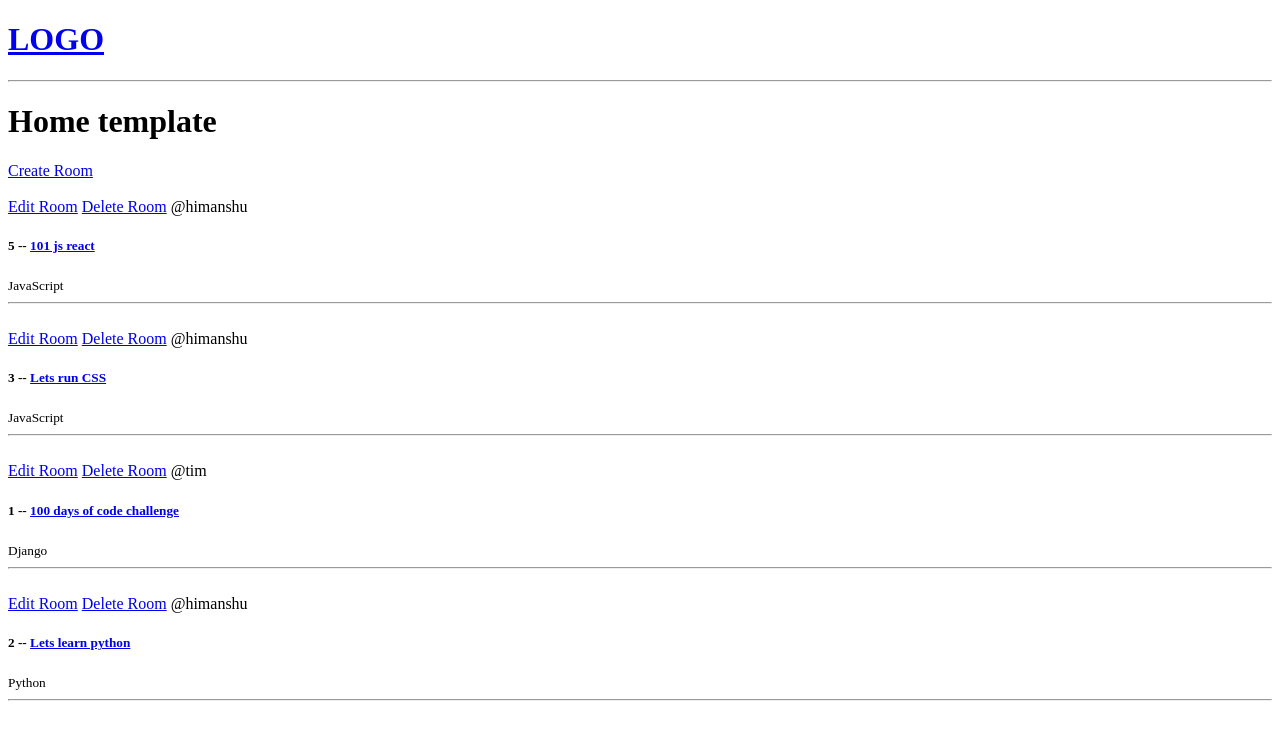
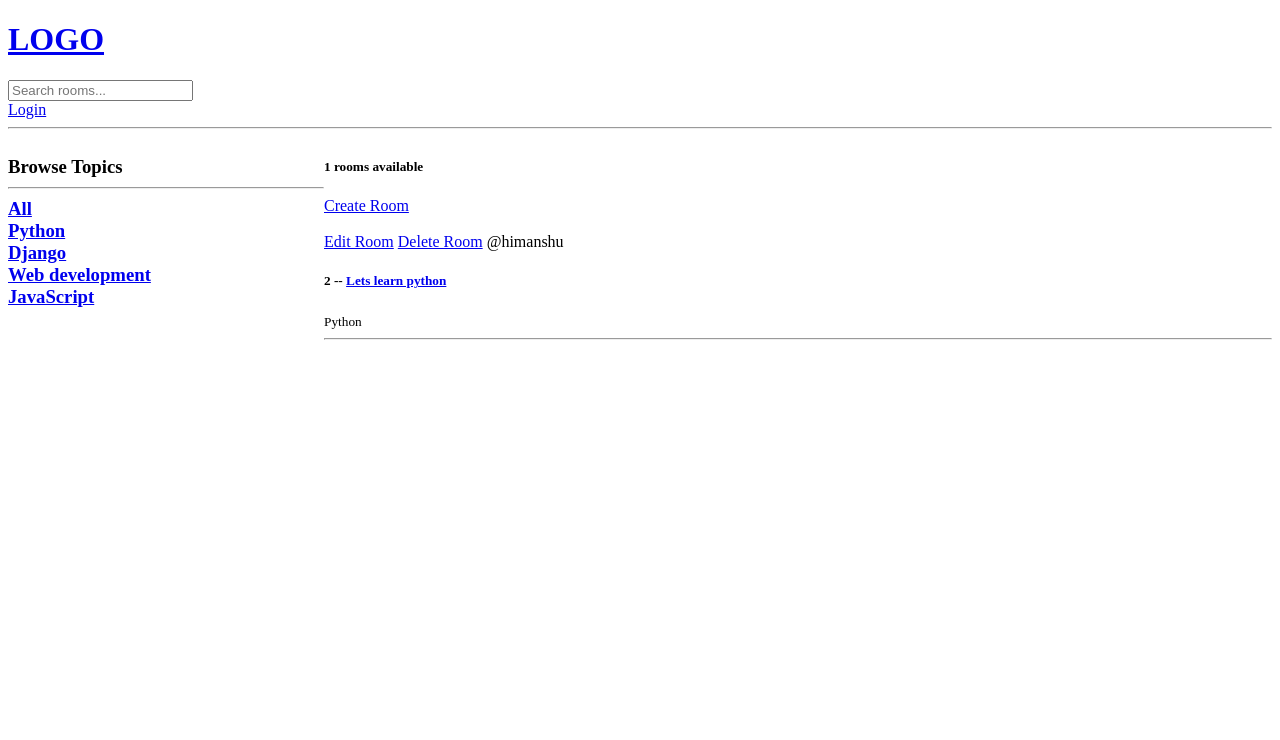
Before and after one commit to himathur/StudyBud, a Django app: a page that uses templates/main.html in a window 1280 px wide. Shown: the top 740 px of the page. Run offline with Django 4.2, Linux system fonts and the light colour scheme; data comes from the database, SQL or seed files in the repository; both versions use the stored data as it was after the commit.

Commit message:
added login and logout functionality

```diff
--- a/base/templates/base/home.html
+++ b/base/templates/base/home.html
@@ -1,13 +1,38 @@
 {% extends 'main.html' %} {% block content %}
 
-<h1>Home template</h1>
+<style>
+  .home-container{
+    display:  grid;
+    grid-template-columns: 1fr 3fr;
+  }
+</style>
+
+<div class="home-container">
+  <div>
+    <h3>
+      Browse Topics
+      <hr>
 
       <div>
+        <a href="{% url 'home' %}">All</a>
+     </div>
+
+      {% for topic in topics %}
+       <div>
+
+          <a href="{% url 'home' %}?q={{topic.name}}">{{topic.name}}</a>
+       </div>
+      {% endfor %}
+    </h3>
+  </div>
+
+  <div>
+    <h5>{{room_count}} rooms available</h5>
     <a href="{% url 'create-room' %}">Create Room</a>
     <div>
       {% for room in rooms %}
       <div>
-      <br>
+        <br />
         <a href="{% url 'update-room' room.id %}">Edit Room</a>
         <a href="{% url 'delete-room' room.id %}">Delete Room</a>
 
@@ -23,5 +48,6 @@
       {% endfor %}
     </div>
   </div>
+</div>
 
 {% endblock content %}
--- a/base/urls.py
+++ b/base/urls.py
@@ -3,8 +3,13 @@
 from . import views
 
 urlpatterns = [
+
+    path("login/", views.loginPage, name="login"),
+    path("logout/", views.logoutUser, name="logout"),
+
     path("",views.home, name="home"),
     path('room/<str:pk>', views.room, name="room"),
+
     path('create-room/', views.createRoom, name="create-room"),
     path('update-room/<int:pk>', views.updateRoom, name="update-room"),
     path('delete-room/<int:pk>', views.deleteRoom, name="delete-room"),
--- a/base/views.py
+++ b/base/views.py
@@ -1,20 +1,34 @@
 from tkinter.tix import Form
 from django.shortcuts import redirect, render
-from .models import Room
+from django.db.models import Q
+from django.contrib import messages
+from django.contrib.auth import authenticate, login, logout
+from django.contrib.auth.models import User
+from .models import Room, Topic
 from .forms import RoomForm
 
-rooms = [
-    {'id': 1, "name": "Lets learn python"},
-    {'id': 2, "name": "Design with me"},
-    {'id': 3, "name": "Frontend developers"},
-]
+
+# rooms = [
+#     {'id': 1, "name": "Lets learn python"},
+#     {'id': 2, "name": "Design with me"},
+#     {'id': 3, "name": "Frontend developers"},
+# ]
 # context = {'rooms': rooms}
 
 
 def home(request):
-    rooms = Room.objects.all()
+
+    q = request.GET.get('q') if request.GET.get("q") != None else ""
+    rooms = Room.objects.filter(
+        Q(topic__name__icontains=q) |
+        Q(name__icontains=q) |
+        Q(description__icontains=q)
+    )
+    # rooms = Room.objects.all()
+    topics = Topic.objects.all()
+    room_count = rooms.count()
     print(rooms)
-    context = {'rooms': rooms}
+    context = {'rooms': rooms, 'topics': topics, "room_count": room_count }
     return render(request, 'base/home.html', context)
 
 
@@ -61,3 +75,26 @@
         room.delete()
         return redirect('home')
     return render(request, 'base/delete.html', {'obj': room})
+
+def loginPage(request):
+    if request.method == 'POST':
+        username = request.POST.get('username')
+        password = request.POST.get('password')
+        try:
+            user = User.objects.get(username=username)
+        except:
+            messages.error(request, 'Username or password does not exists.')
+        user = authenticate(request, username=username,password=password)
+
+        if user is not None:
+            login(request, user) # add session in db and in browser
+            return redirect('home')
+        else:
+            messages.error(request, 'Username or password does not exists.')
+
+    context = {}
+    return render(request, 'base/login_register.html', context)
+
+def logoutUser(request):
+    logout(request)
+    return redirect("home")
--- a/templates/main.html
+++ b/templates/main.html
@@ -7,6 +7,16 @@
     <title>Document</title>
   </head>
   <body>
-    {% include "navbar.html" %} {% block content %} {% endblock %}
+    {% include "navbar.html" %}
+
+    {% if messages %}
+    <ul class="messages">
+      {% for message in messages %}
+      <li>{{ message }}</li>
+      {% endfor %}
+    </ul>
+    {% endif %}
+
+    {% block content %} {% endblock %}
   </body>
 </html>
--- a/templates/navbar.html
+++ b/templates/navbar.html
@@ -1,4 +1,13 @@
 <a href="/">
     <h1>LOGO</h1>
 </a>
+<form method="GET" actions="{% url 'home' %}">
+    <input type="text" name="q" placeholder="Search rooms..."/>
+</form>
+
+{% if request.user.is_authenticated %}
+<a href="{% url 'logout' %}">Logout</a>
+{% else %}
+<a href="{% url 'login' %}">Login</a>
 <hr>
+{%endif%}
```
Also changed, not shown: base/templates/base/login_register.html (added, +18 -0 lines), db.sqlite3. Lines whose indentation alone changed are shown as unchanged.
